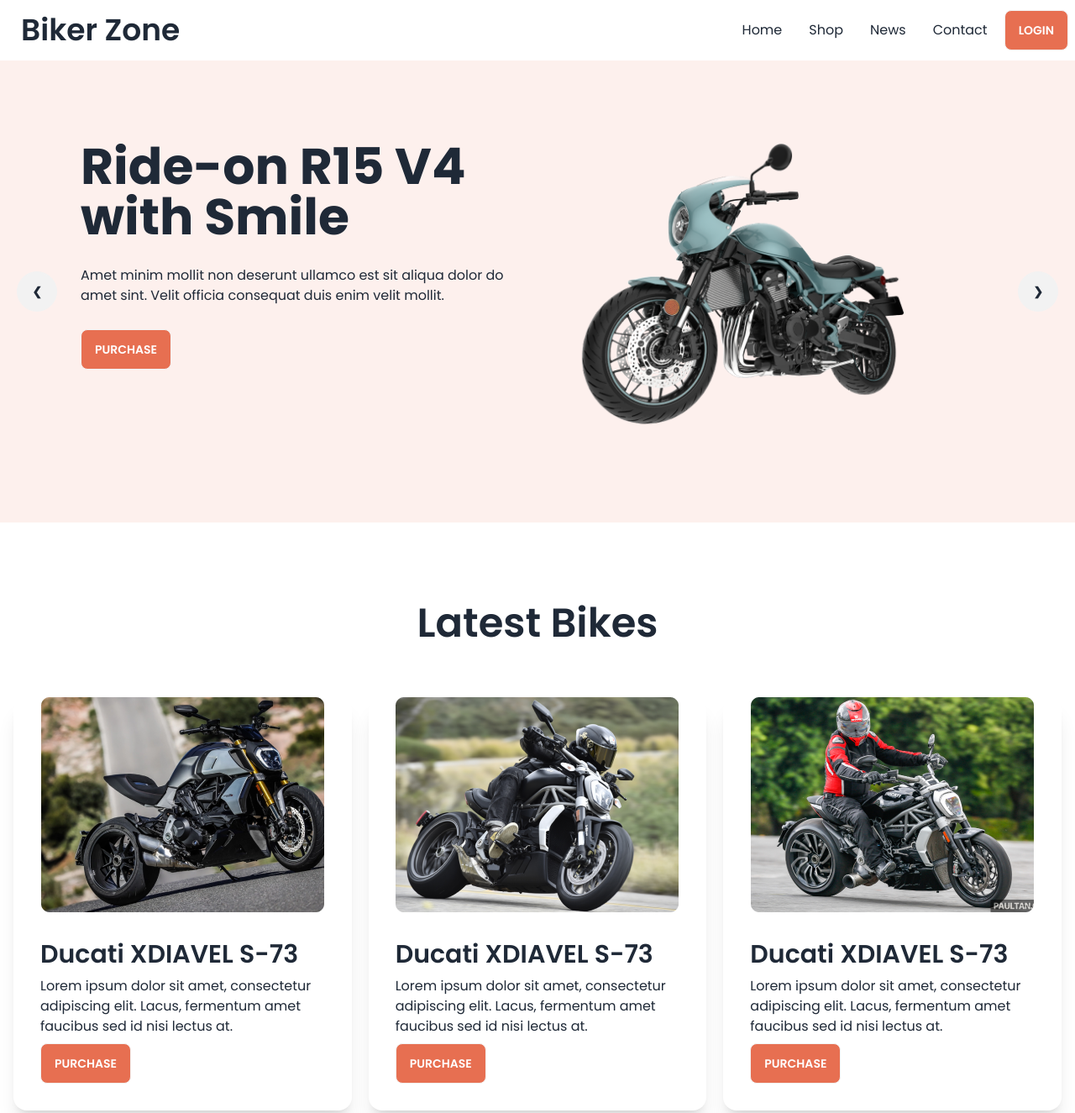
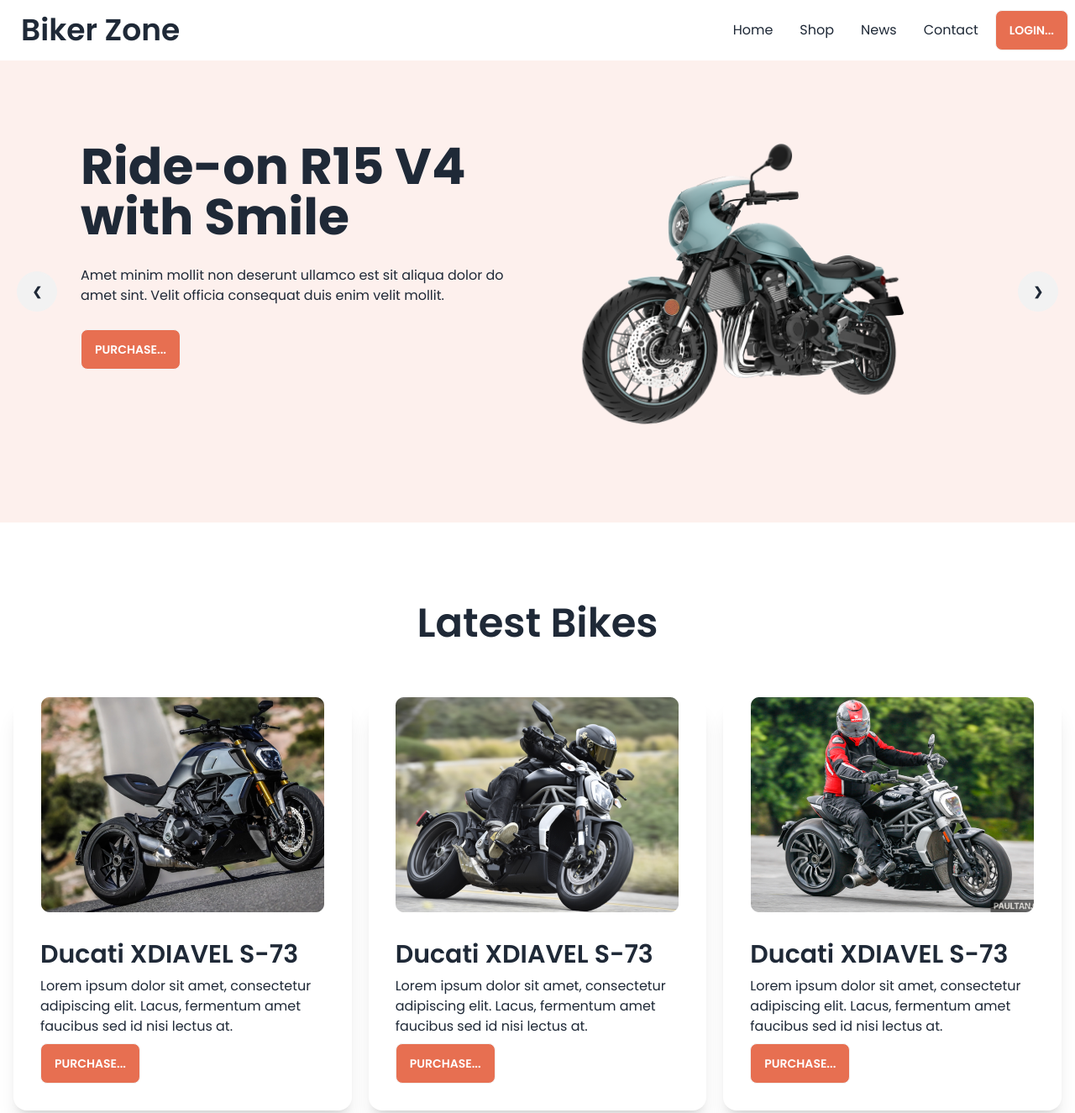
Before and after one commit to Sifat1111/biker-zone-module, a plain HTML site: page index.html in a window 1280 px wide. Shown: the top 1325 px of the page at 84% size. Drawn offline with nearby package versions, Linux system fonts and the light colour scheme; files whose address does not match are found by name.

Commit message:
button action

```diff
--- a/index.html
+++ b/index.html
@@ -69,7 +69,7 @@
                     </ul>
                 </div>
                 <div class="">
-                    <a class="btn bg-bike-primary text-white">Login</a>
+                    <a class="btn bg-bike-primary text-white">Login...</a>
                 </div>
             </div>
         </nav>
@@ -83,7 +83,7 @@
                         </h2>
                         <p>Amet minim mollit non deserunt ullamco
                             est sit aliqua dolor do amet sint. Velit officia consequat duis enim velit mollit.</p>
-                        <button class="btn bg-bike-primary text-white">Purchase</button>
+                        <button class="btn bg-bike-primary text-white">Purchase...</button>
                     </div>
                     <div class="flex-1">
                         <img src="/images//slider/bike1.png" class="w-[400px]" />
@@ -171,7 +171,7 @@
                         <p>Lorem ipsum dolor sit amet, consectetur adipiscing elit. Lacus, fermentum amet faucibus sed
                             id nisi lectus at.</p>
                         <div class="card-actions">
-                            <button class="btn text-white bg-bike-primary uppercase">Purchase</button>
+                            <button class="btn text-white bg-bike-primary uppercase">Purchase...</button>
                         </div>
                     </div>
                 </div>
@@ -183,7 +183,7 @@
                         <p>Lorem ipsum dolor sit amet, consectetur adipiscing elit. Lacus, fermentum amet faucibus sed
                             id nisi lectus at.</p>
                         <div class="card-actions">
-                            <button class="btn text-white bg-bike-primary uppercase">Purchase</button>
+                            <button class="btn text-white bg-bike-primary uppercase">Purchase...</button>
                         </div>
                     </div>
                 </div>
@@ -195,7 +195,7 @@
                         <p>Lorem ipsum dolor sit amet, consectetur adipiscing elit. Lacus, fermentum amet faucibus sed
                             id nisi lectus at.</p>
                         <div class="card-actions">
-                            <button class="btn text-white bg-bike-primary uppercase">Purchase</button>
+                            <button class="btn text-white bg-bike-primary uppercase">Purchase...</button>
                         </div>
                     </div>
                 </div>
```
